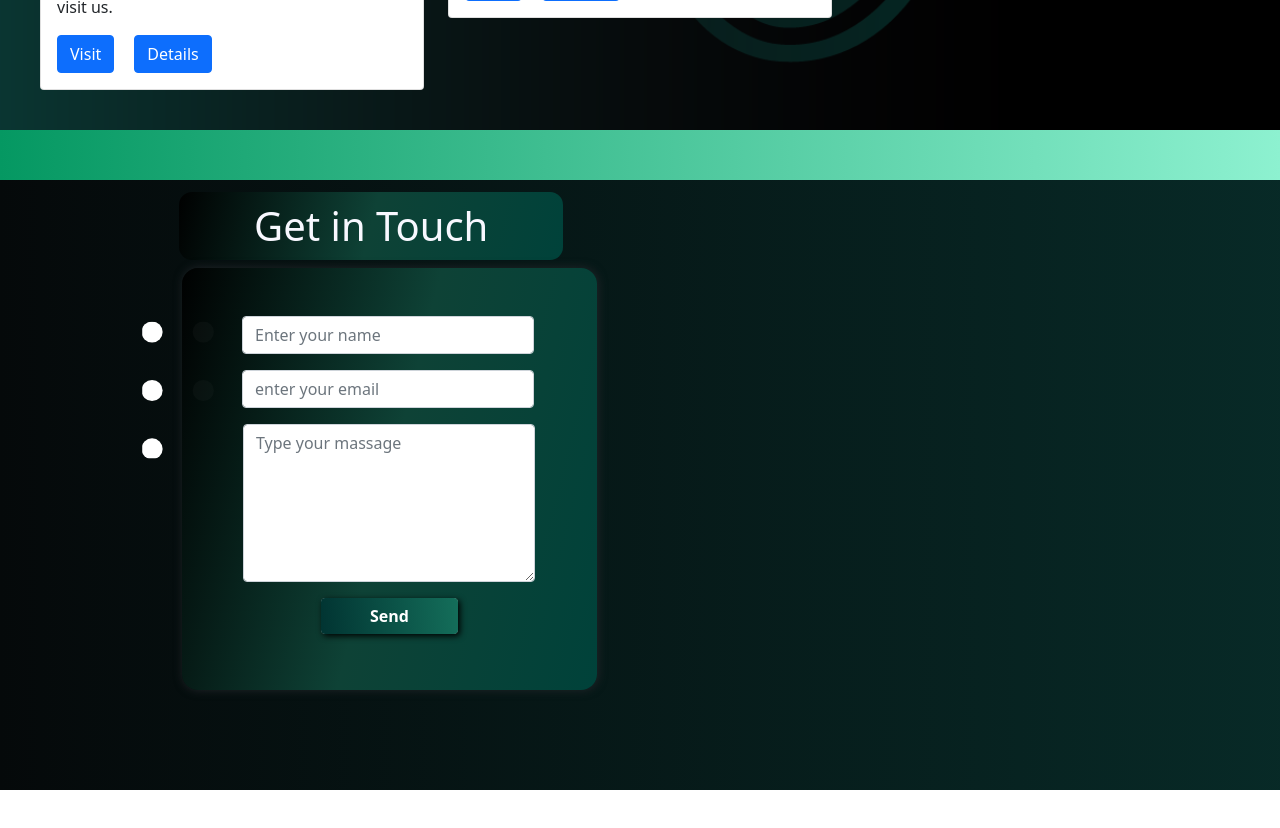
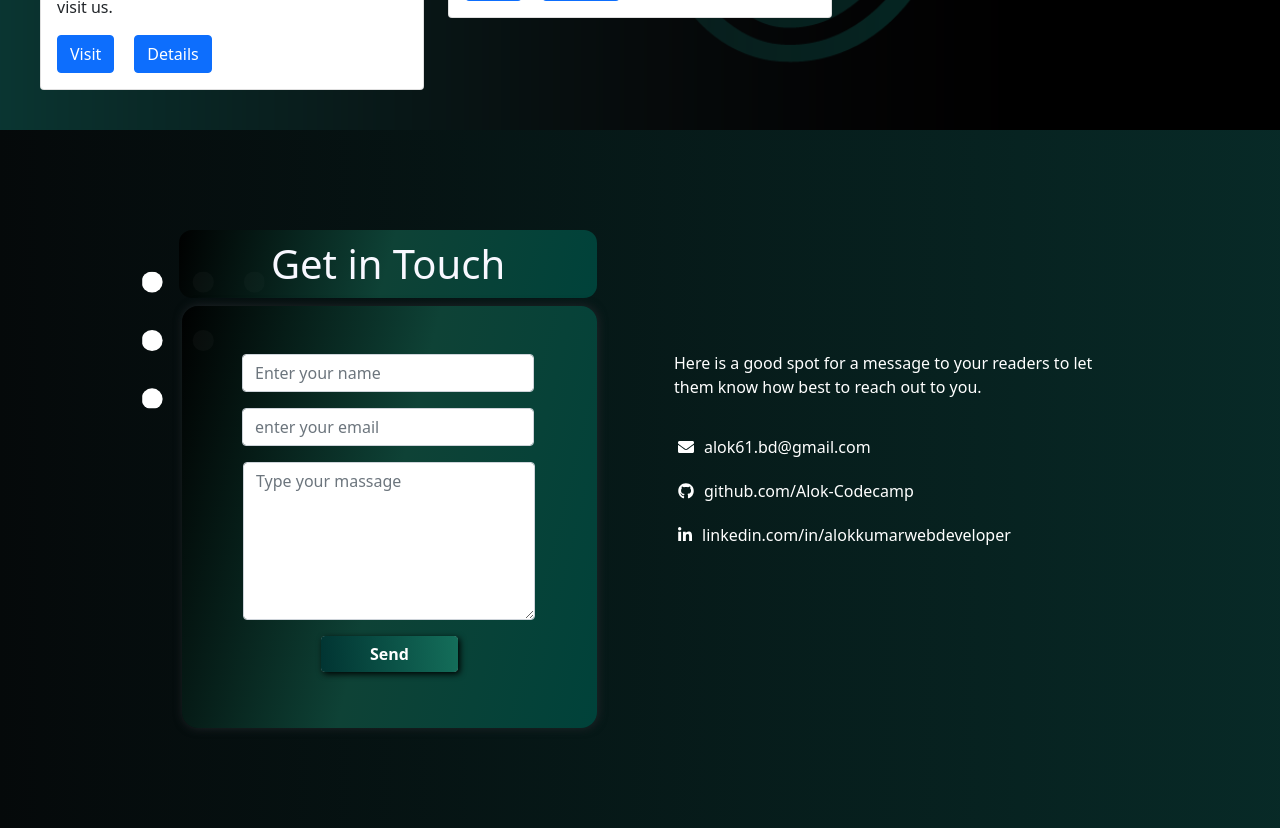
Before and after one commit to Alok-Codecamp/alok-portfolio, a React (Create React App) app: page / in a window 1280 px wide. Shown: the part 1420-2248 px from the top of the page. Before the commit the page ends 2210 px from the top, so only its background shows below. Built offline with nearby package versions, Linux system fonts and the light colour scheme.

Commit message:
contact page done

```diff
--- a/src/Pages/ContactMe/ContactMe.js
+++ b/src/Pages/ContactMe/ContactMe.js
@@ -1,26 +1,30 @@
-import React,{useRef} from 'react';
+import React, { useRef } from 'react';
 import './contact.css'
 import { Form } from 'react-bootstrap';
 import emailjs from 'emailjs-com';
-import{ init } from 'emailjs-com';
+import { init } from 'emailjs-com';
+import { FontAwesomeIcon } from '@fortawesome/react-fontawesome';
+import { faEnvelope } from '@fortawesome/free-solid-svg-icons';
+import { faGithub, faLinkedinIn } from '@fortawesome/free-brands-svg-icons';
 
 init("user_5fx0exdMXDac0bi0zsGGS");
 const ContactMe = () => {
-  const user_name=useRef('');
-  const user_email=useRef('')
-  const message=useRef('');
-  const handleContact=(e)=>{
+  const user_name = useRef('');
+  const user_email = useRef('')
+  const message = useRef('');
+  const handleContact = (e) => {
     e.preventDefault();
 
-      emailjs.sendForm('service_qqid6yu','template_b0ab8oq',e.target,"user_5fx0exdMXDac0bi0zsGGS")
-      .then (res=>{
+    emailjs.sendForm('service_qqid6yu', 'template_b0ab8oq', e.target, "user_5fx0exdMXDac0bi0zsGGS")
+      .then(res => {
         console.log(res)
       })
-      .catch(err=>console.log(err))
+      .catch(err => console.log(err))
 
   }
   return (
     <div className='Contact-page-container'>
+      <div className="form-container">
         <h1 id='get-in-touch-h1'>Get in Touch</h1>
         <Form onSubmit={handleContact} id='contact-form'>
           <Form.Group className="mb-3 user-name-container" controlId="exampleForm.ControlInput1">
@@ -30,11 +34,27 @@ const ContactMe = () => {
             <Form.Control id='user-email-input' ref={user_email} name="user_email" type="email" placeholder="enter your email" />
           </Form.Group>
           <Form.Group className="mb-3 user-message" controlId="exampleForm.ControlTextarea1">
-    <Form.Control id='user-message-input' ref={message} name="message" as="textarea" rows={6} placeholder="Type your massage"/>
+            <Form.Control id='user-message-input' ref={message} name="message" as="textarea" rows={6} placeholder="Type your massage" />
           </Form.Group>
           <Form.Control id='submit-button' type="submit" value="Send" />
         </Form>
       </div>
+      <div className='contact-text'>
+        <p>Here is a good spot for a message to your readers
+           to let them know how best to reach out to you.</p>
+        <a href="mailto:alok61.bd@gmail.com"> <FontAwesomeIcon style={{marginRight:'10px'}} className='mt-lg-4 mt-md-4 mt-sm-4 ms-xs-4 fb font-awsome' icon={faEnvelope} />alok61.bd@gmail.com</a>
+        <a href="https://github.com/Alok-Codecamp" target='_blank'>
+          <FontAwesomeIcon style={{marginRight:'10px'}}
+            className='mt-lg-4 mt-md-4 mt-sm-4 git faLg font-awsome' icon={faGithub} />
+            github.com/Alok-Codecamp
+        </a>
+        <a href="https://linkedin.com/in/alokkumarwebdeveloper/" target='_blank'>
+          <FontAwesomeIcon style={{marginRight:'10px'}} className='mt-lg-4 mt-sm-4 mt-md-4  font-awsome' icon={faLinkedinIn} />
+          linkedin.com/in/alokkumarwebdeveloper
+        </a>
+      </div>
+    </div>
+
   );
 };
 
--- a/src/Pages/ContactMe/contact.css
+++ b/src/Pages/ContactMe/contact.css
@@ -1,12 +1,13 @@
 .Contact-page-container{
-    margin-top: 50px;
-    padding-top: 12px;
+    display: flex;
+    align-items: center;
+    justify-content: center;
 }
 #get-in-touch-h1{
     color: ghostwhite;
-    margin-left: 14%;
+    margin-left: 30%;
     background-image: linear-gradient(284deg, #00423a, #0e4236, #000000f7);
-    width: 30%;
+    width: 70%;
     text-align: center;
     padding: 10px;
     border-radius: 13px;
@@ -50,3 +51,16 @@
     color: white;
     font-weight: 600;
 }
+
+.contact-text{
+    color: white;
+    margin-left: 77px;
+    margin-right: 13%;
+    margin-bottom: 60px;
+}
+.contact-text>a{
+    display: block;
+    color: white;
+    text-decoration: none;
+    margin-left: -16px;
+}
--- a/src/Pages/HomePage/Home/Home.css
+++ b/src/Pages/HomePage/Home/Home.css
@@ -66,6 +66,7 @@ background-blend-mode: color-burn;
 #contact{
     background-image: url('../../../image/pages/contact/background.png');
     padding-bottom: 100px;
+    padding-top: 100px;
 }
 
 @media (max-width:986px){
```
Lines whose indentation alone changed are shown as unchanged.
